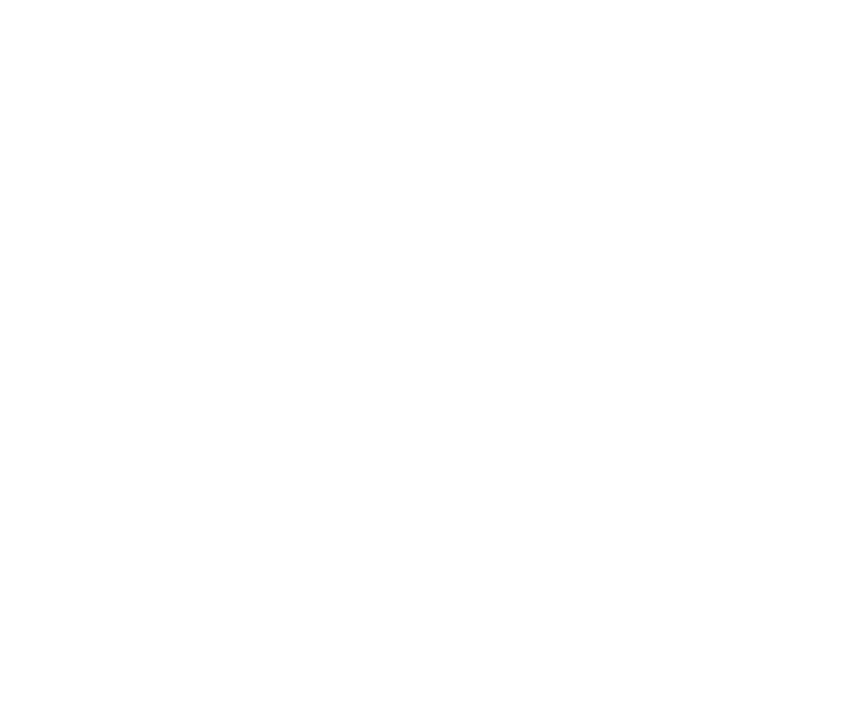
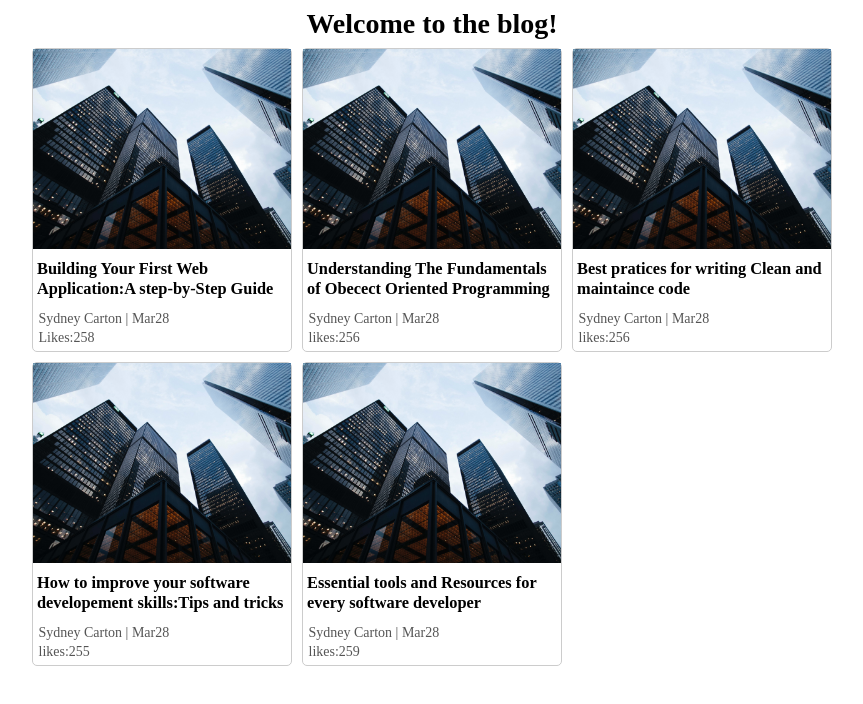
Before and after one commit to Subrahmanyam-lakkimsetti/responise-cards-design, a plain HTML site: page src/index.html in a window 1280 px wide. Shown: the whole page, without its empty margins (208-1071 px from the left). Drawn offline with Linux system fonts and the light colour scheme.

Commit message:
make responsive by using mobile-first-approch

```diff
--- a/src/index.html
+++ b/src/index.html
@@ -2,8 +2,66 @@
 <html>
     <head>
         <title>blog</title>
+        <link rel="stylesheet" href="styles.css">
+        <meta name="viewport" content="width=device-width, initial-scale=1.0">
     </head>
     <body>
+        <h1>Welcome to the blog!</h1>
+        <div class="blog-cards">
+             <div class="blog-card">
+                <div class="blog-image">
+                    <img src="building.jpg">
+                </div>
+                <div class="blog-body">
+                    <h3 class="blog-title">Building Your First Web Application:A step-by-Step Guide</h3>
+                    <div class="class-info">Sydney Carton | Mar28</div>
+                    <div class="class-info">Likes:258</div>
+                </div>
+             </div>
 
+             <div class="blog-card">
+                <div class="blog-image">
+                    <img src="building.jpg">
+                </div>
+                <div class="blog-body">
+                    <h3 class="blog-title">Understanding The Fundamentals of Obecect Oriented Programming</h3>
+                    <div class="class-info">Sydney Carton | Mar28</div>
+                    <div class="class-info">likes:256</div>
+                </div>
+             </div>
+
+             <div class="blog-card">
+                <div class="blog-image">
+                    <img src="building.jpg">
+                </div>
+                <div class="blog-body">
+                    <h3 class="blog-title">Best pratices for writing Clean and maintaince code</h3>
+                    <div class="class-info">Sydney Carton | Mar28</div>
+                    <div class="class-info">likes:256</div>
+                </div>
+             </div>
+
+             <div class="blog-card">
+                <div class="blog-image">
+                    <img src="building.jpg">
+                </div>
+                <div class="blog-body">
+                    <h3 class="blog-title">How to improve your software developement skills:Tips and tricks</h3>
+                    <div class="class-info">Sydney Carton | Mar28</div>
+                    <div class="class-info">likes:255</div>
+                </div>
+             </div>
+
+             <div class="blog-card">
+                <div class="blog-image">
+                    <img src="building.jpg">
+                </div>
+                <div class="blog-body">
+                    <h3 class="blog-title">Essential tools and Resources for every software developer</h3>
+                    <div class="class-info">Sydney Carton | Mar28</div>
+                    <div class="class-info">likes:259</div>
+                </div>
+             </div>
+        </div>
     </body>
 </html>
--- /dev/null
+++ b/src/styles.css
@@ -0,0 +1,75 @@
+html{
+    font-size:14px;
+}
+
+body{
+    margin:0;
+    padding:0;
+    font-size: 1rem;
+}
+
+.blog-image>img{
+    width:100%;
+    object-fit: cover;
+    height:200px;
+    font-family: sans-serif;
+}
+
+h1{
+    margin:8px;
+    text-align: center;
+}
+
+h3{
+    margin-top:2px;
+    margin-bottom: 10px;
+}
+
+.blog-cards{
+    display: flex;
+    max-width:360px;
+    margin: 0 auto;
+    flex-direction: column;
+    gap:10px;
+}
+
+.blog-card{
+    border:1px solid #ccc;
+    border-radius: 5px;
+}
+
+.class-info{
+    padding-left:2px;
+    color:#555555;
+    padding:1.5px;
+}
+
+.blog-body{
+    padding:4px;
+}
+
+@media screen and (min-width:769px){
+    .blog-cards{
+        display:flex;
+        flex-direction: row;
+        max-width: 800px;
+        flex-wrap: wrap;
+    }
+
+    .blog-card{
+        width:calc((100% - 20px - 6px)/3);
+    }
+}
+
+@media screen and (min-width:576px) and (max-width: 760px) {
+    .blog-cards{
+        display:flex;
+        flex-direction: row;
+        max-width: 600px;
+        flex-wrap: wrap;
+    }
+
+    .blog-card{
+        width:calc((100% - 10px - 4px)/2);
+    }
+}
```
